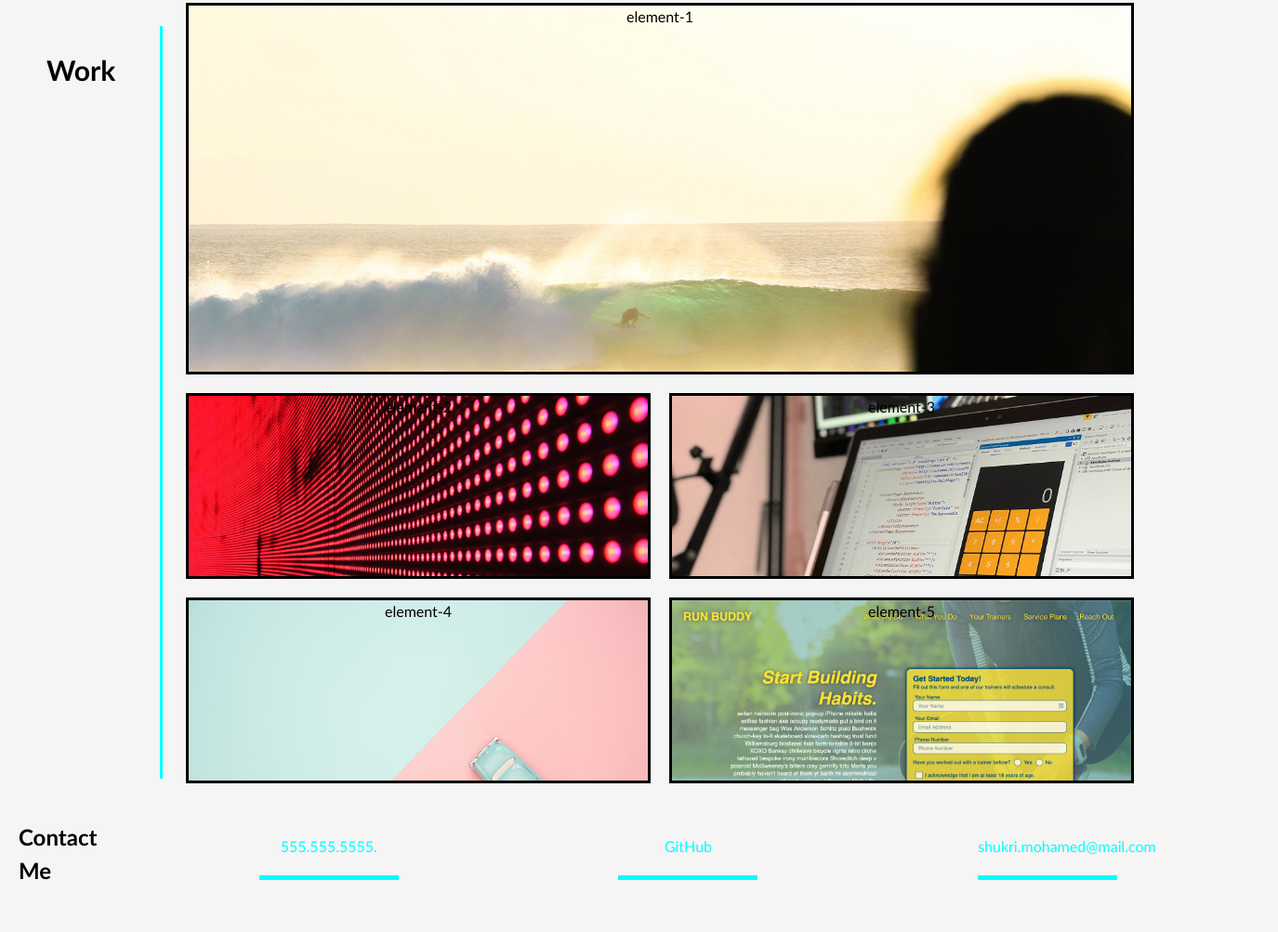
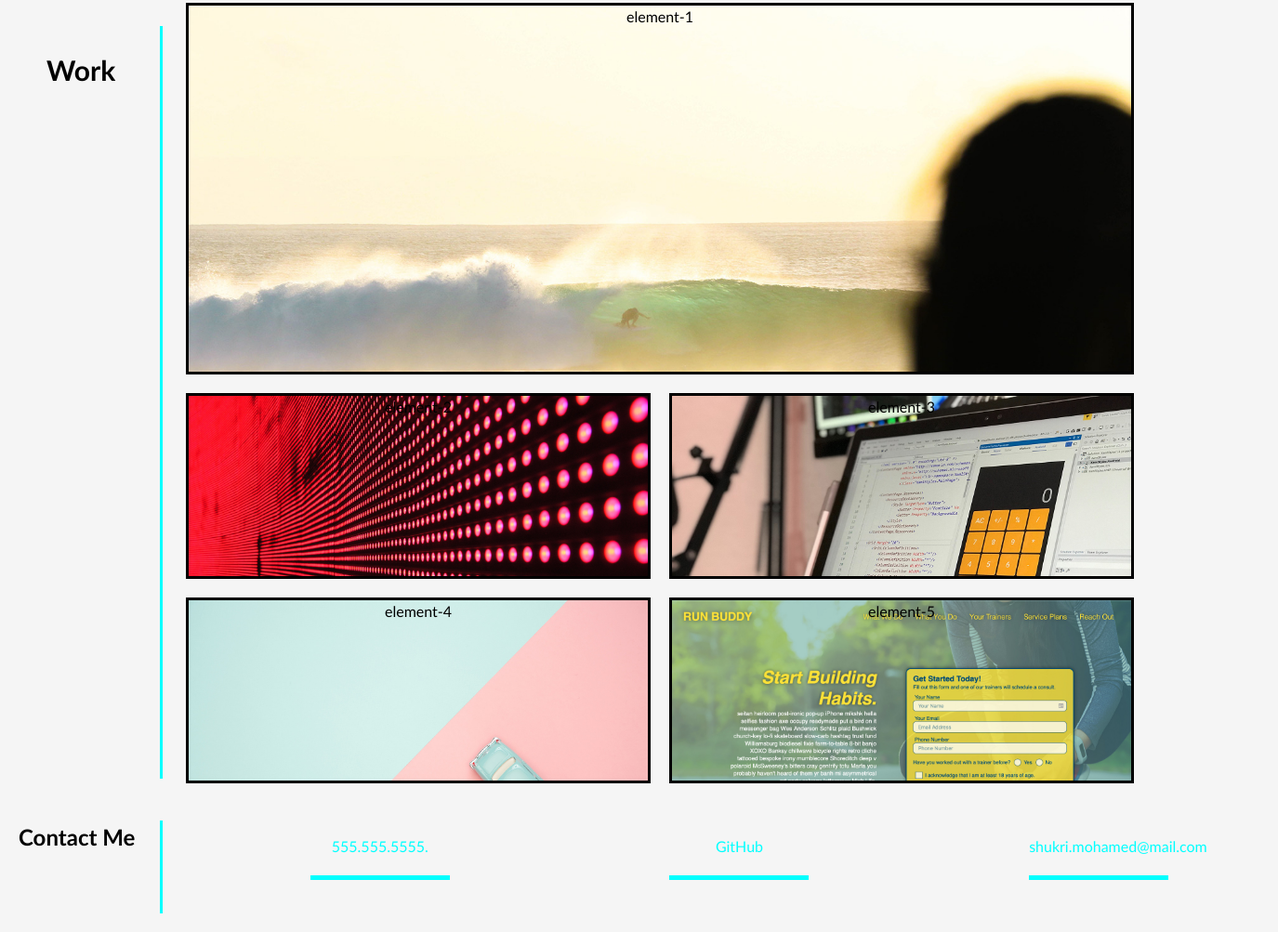
Before and after one commit to shukri74/portfolio, a plain HTML site: page index.html in a window 1280 px wide. Shown: the part 547-1550 px from the top of the page at 93% size, 1375 px wide, since content can reach past the window. Drawn offline with Linux system fonts and the light colour scheme.

Commit message:
completed contact-me section (footer)

```diff
--- a/asset/style.css
+++ b/asset/style.css
@@ -153,12 +153,20 @@ a {
 .page-section-contact {
   margin: 20px;
   display: grid;
-  grid-template-columns: 100px 1200px;
+  grid-template-columns: 155px 1200px;
   grid-template-rows: 100px;
-  grid-template-areas: "About-me footer-elements";
+  grid-template-areas: "contact-me footer-elements";
 }
 
+.contact-me {
+  border-right: solid aqua;
+  grid-area: contact-me;
+}
 
+.footer-elements {
+  grid-area: footer-elements;
+
+}
 h1,
 h2,
 h3,
--- a/index.html
+++ b/index.html
@@ -51,8 +51,8 @@
 
     <!-- contact -->
     <section class="page-section-contact" id="contact">
-      <h2>Contact Me</h2>
-      <ul>
+      <h2 class="contact-me">Contact Me</h2>
+      <ul class="footer-elements">
         <li>555.555.5555.</li>
         <li><a href="https://github.com/shukri74?tab=repositories">GitHub</a></li>
         <li>shukri.mohamed@mail.com</li>
```
